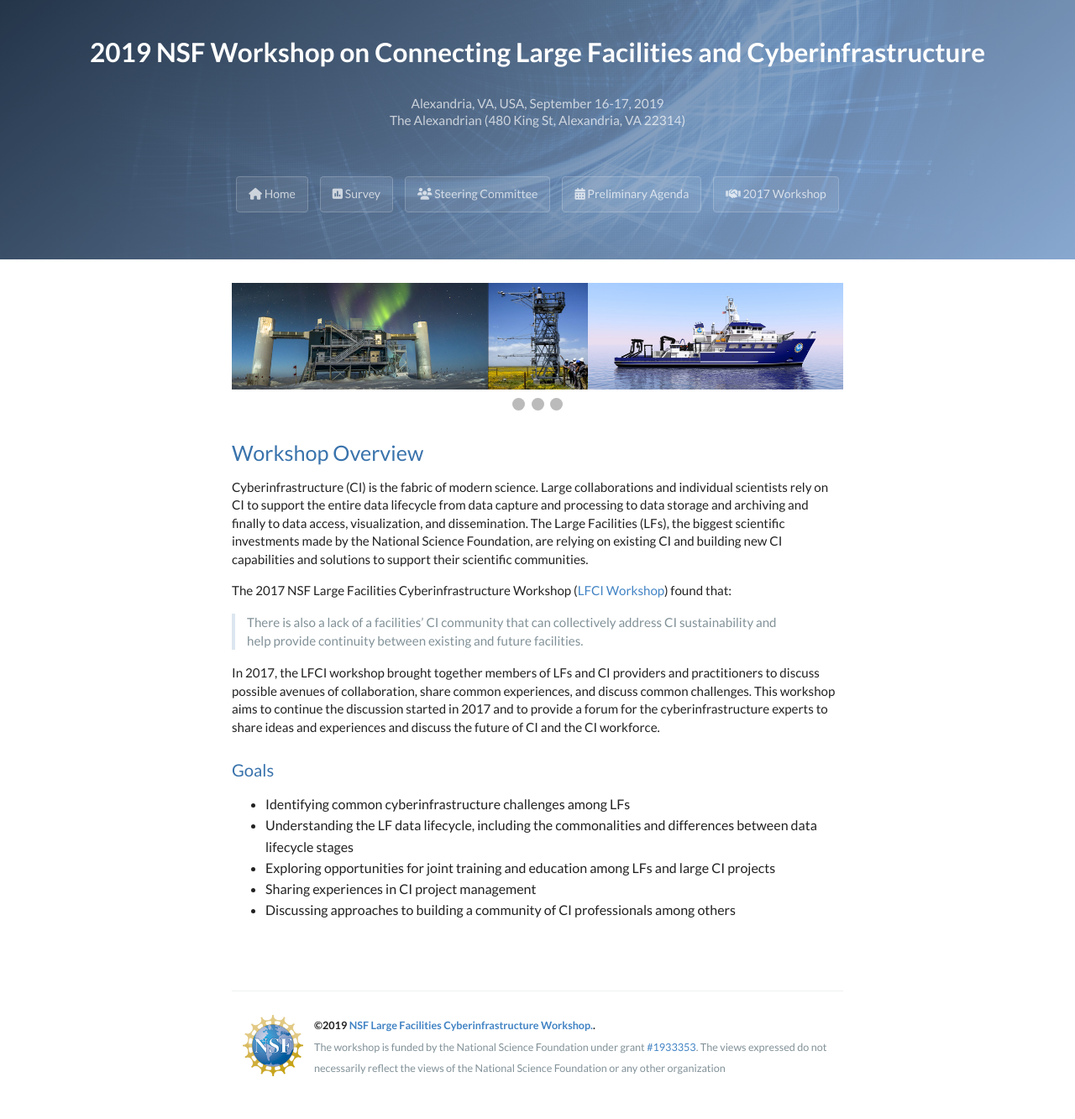
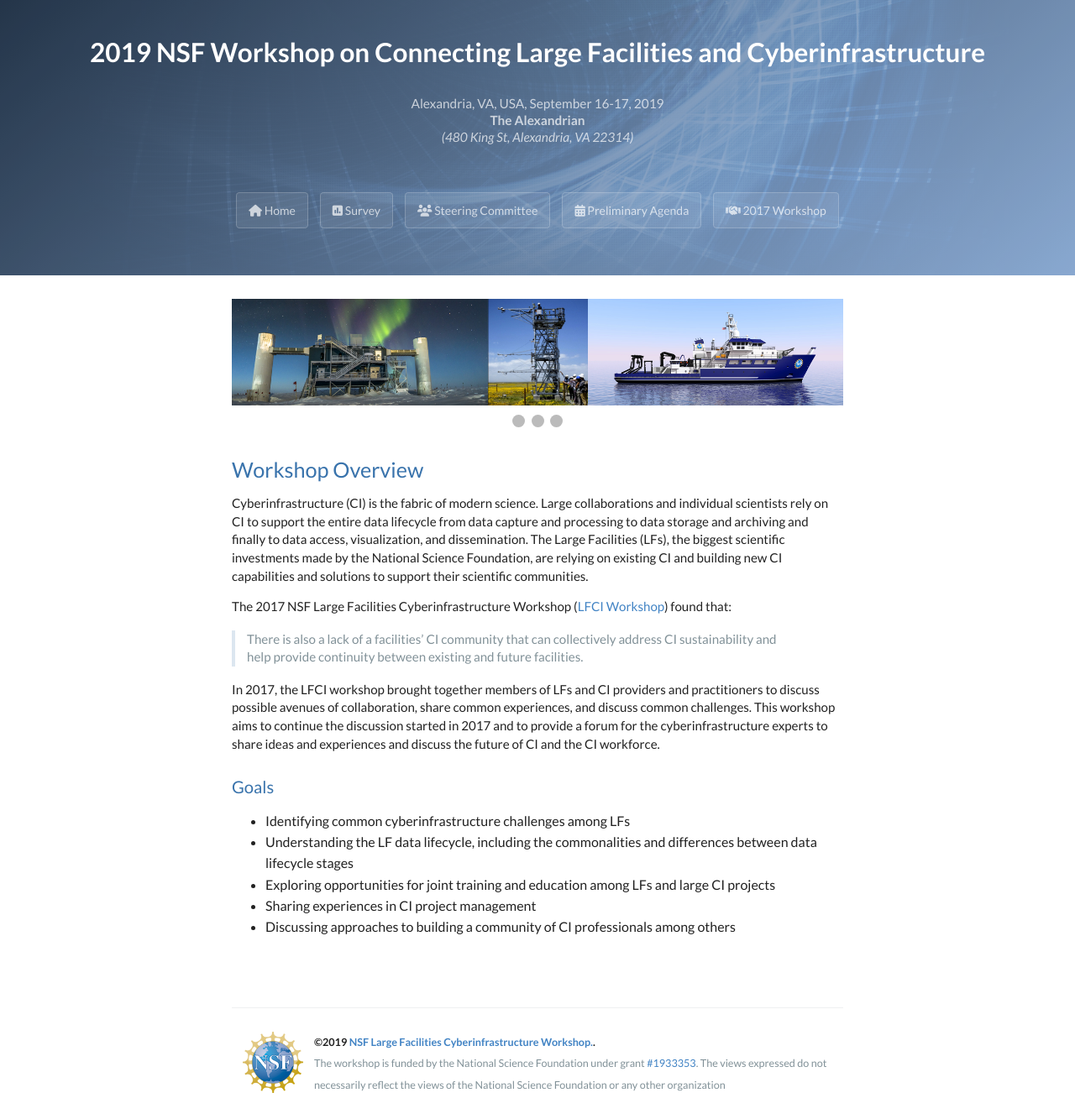
Before and after one commit to facilitiesci/facilitiesci.github.io, a Jekyll site: the page built from index.md, in a window 1280 px wide. Shown: the whole page at 84% size. Built offline with Jekyll 4.4.1, drawn with Linux system fonts in a browser that asks for light colours; nearby versions of some CDN libraries.

```diff
--- a/_config.yml
+++ b/_config.yml
@@ -1,6 +1,6 @@
 # Setup
 title:        2019 NSF Workshop on Connecting Large Facilities and Cyberinfrastructure
-tagline:      Alexandria, VA, USA, September 16-17, 2019<br />The Alexandrian (480 King St, Alexandria, VA 22314)
+tagline:      "Alexandria, VA, USA, September 16-17, 2019<br /><strong>The Alexandrian</strong><br /><i>(480 King St, Alexandria, VA 22314)</i>"
 baseurl:      ""
 paginate:     1
 locale:       "en"
```
